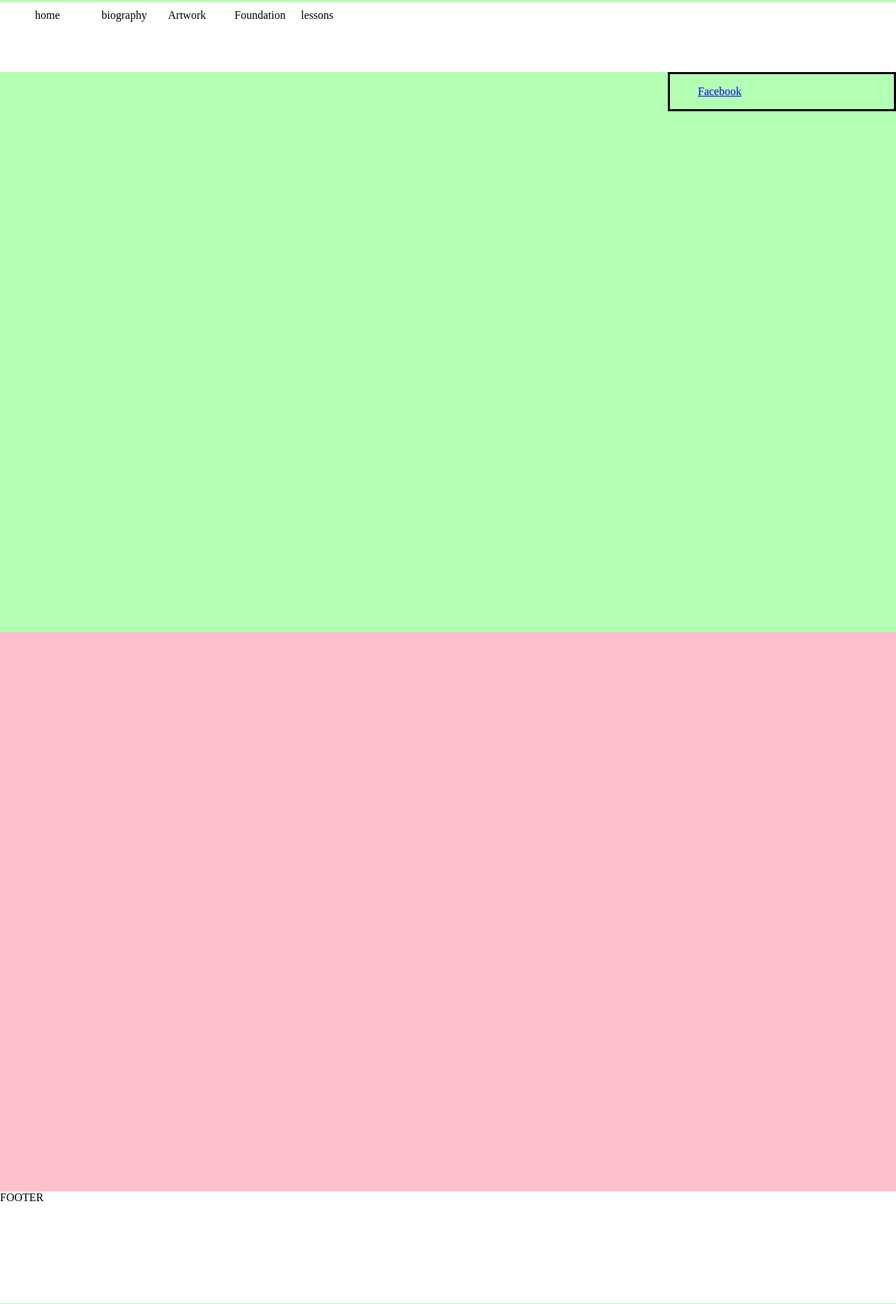
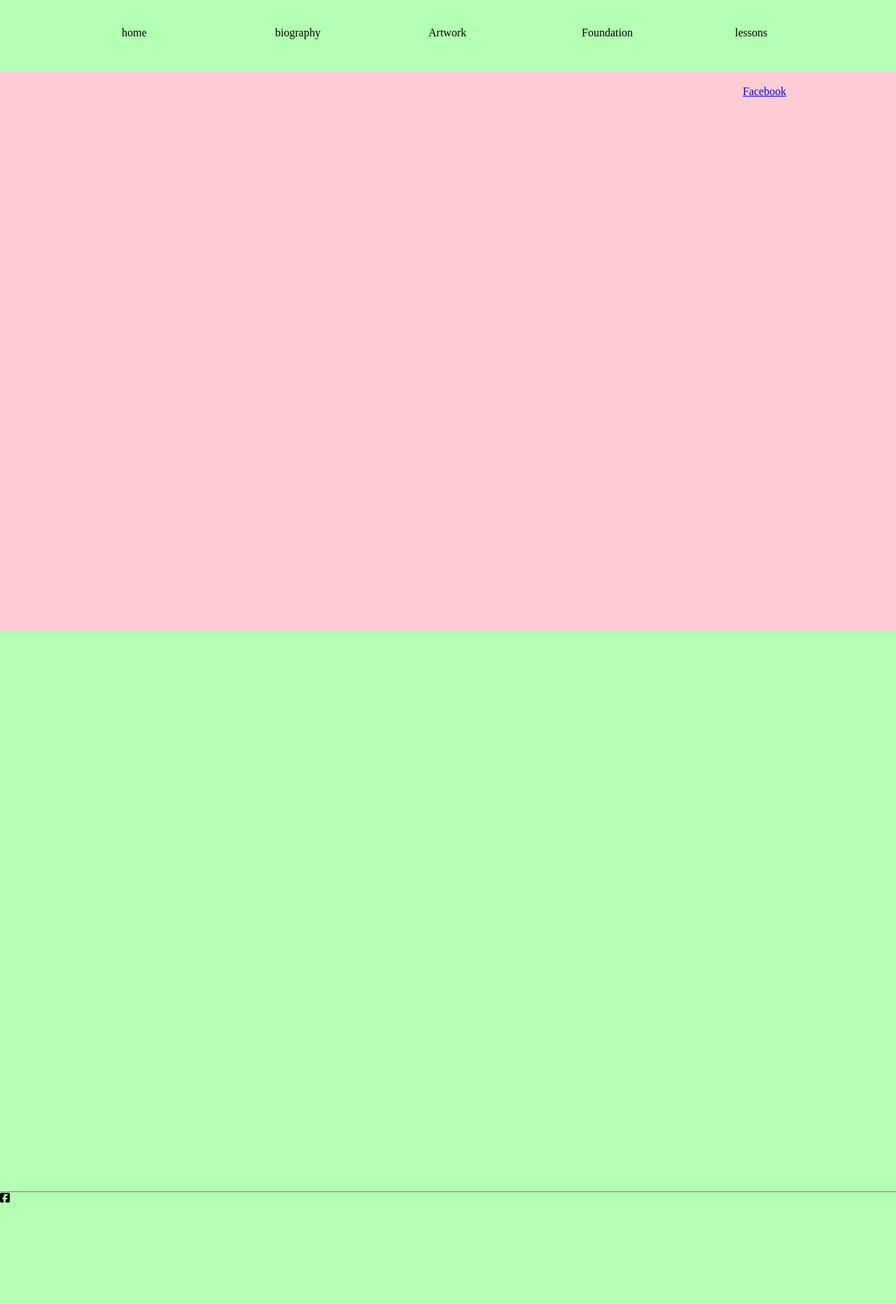
Before and after one commit to SiobhanKelsie/barbara_guilbeaux_site, a plain HTML site: page index.html in a window 1280 px wide. Shown: the whole page at 70% size. Drawn offline with Linux system fonts and the light colour scheme.

Commit message:
added fb icon and edited layout

```diff
--- a/index.html
+++ b/index.html
@@ -2,6 +2,7 @@
 <html>
     <head>
         <link href="styles/style.css" rel="stylesheet" type="text/css">
+        <script src="https://use.fontawesome.com/31644a59f5.js"></script>
     </head>
     <body>
 
@@ -36,7 +37,7 @@
                 </main>
 
                 <footer>
-                    FOOTER
+                   <i class="fa fa-facebook-square" aria-hidden="true"></i>
                 </footer>
 
 
--- a/styles/style.css
+++ b/styles/style.css
@@ -5,11 +5,11 @@ body {
 }
 
 nav {
-    background: white;
+    background: #b3ffb3;
     height: 100px;
     width:100%;
     margin-top:-1%;
-
+    border-radius: 10px;
 
 }
 
@@ -18,7 +18,8 @@ li {
     padding: 10px;
     width: 75px;
     float: left;
-
+    margin-top: 2%;
+    margin-left: 10%;
 }
 
 main {
@@ -28,13 +29,13 @@ main {
 }
 
 .section1{
-    background:#b3ffb3;
+    background:#ffccd5;
     width: 100%;
     height: 100vh;
 }
 
 .section2{
-    background: pink;
+    background: #b3ffb3;
     width: 100%;
     height:100vh;
 }
@@ -42,16 +43,25 @@ main {
 
 
 sidebar {
-    border:solid;
+    border:solid transparent;
     float: right;
     height: auto;
-    width: 25%;
+    width: 20%;
+
 
 }
 
 footer{
-    background:white;
+    background:#b3ffb3;
     width:100%;
     height:10em;
     float:left;
+    border-top: solid gray 1px;
+    border-style: ridge none none none;
 }
+
+.fa-facebook-square{
+    position: relative;
+    width: 5%;
+
+}
```
